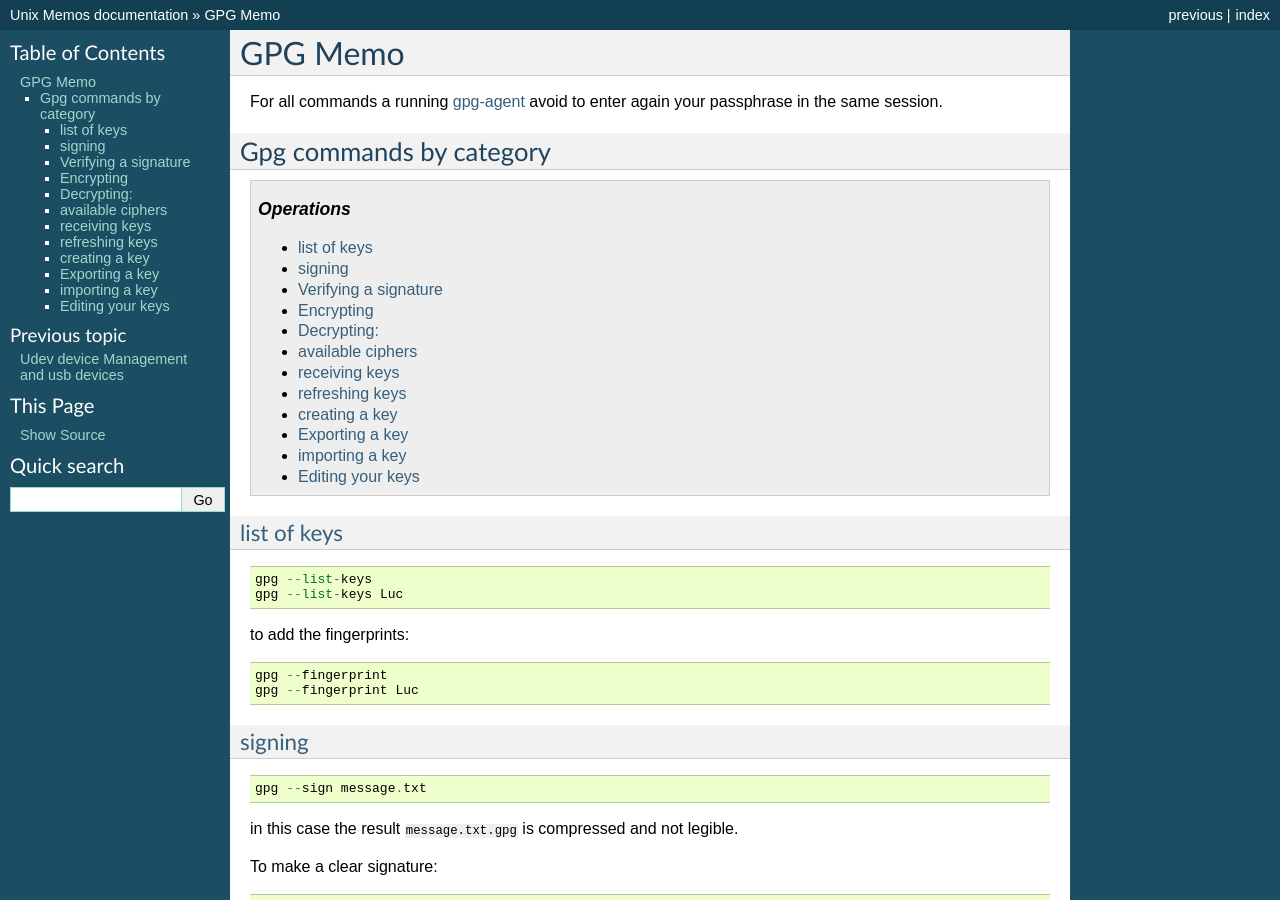
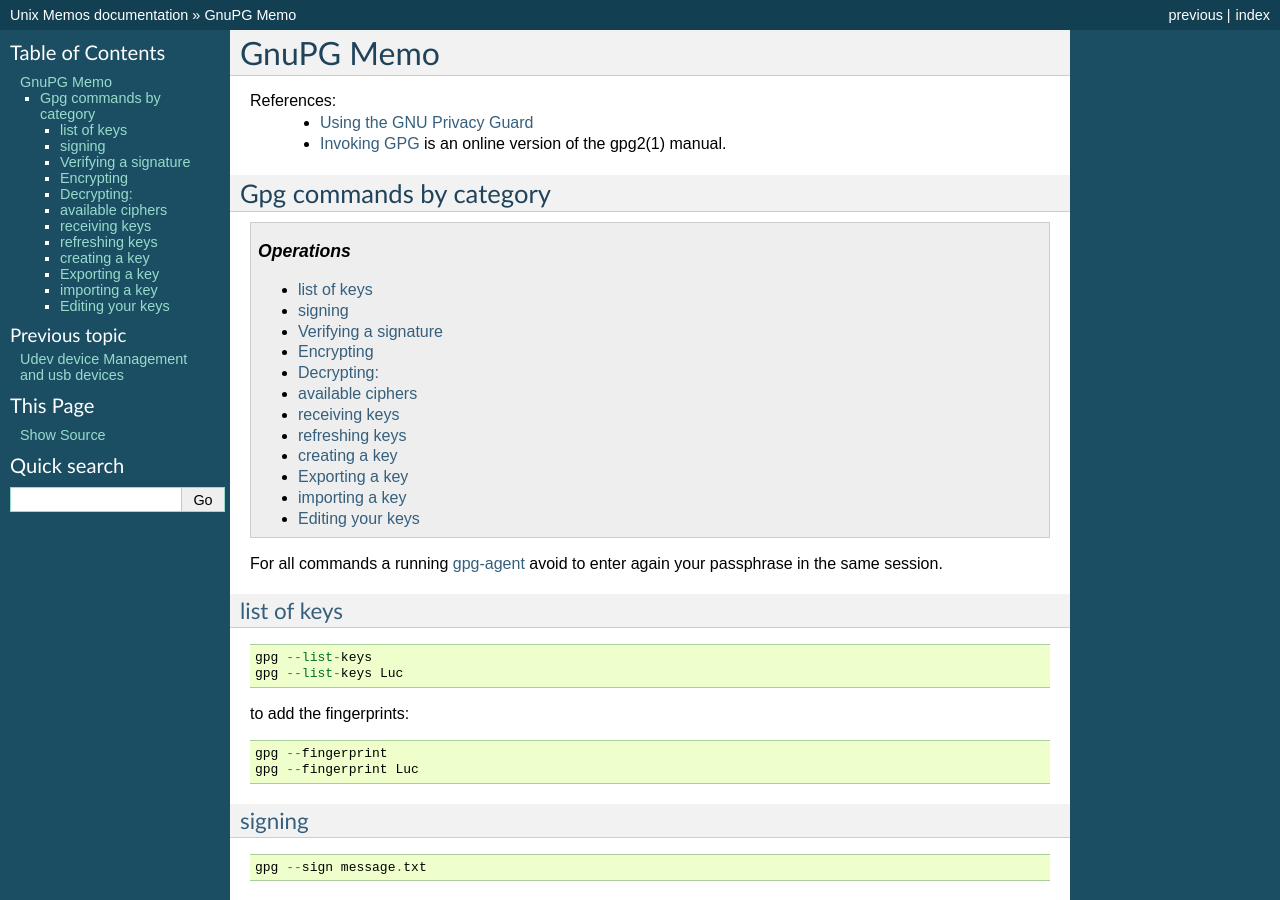
Before and after one commit to marczz/unix_memo, a Sphinx documentation site: the page built from source/gnupg.rst, in a window 1280 px wide and 900 px high. Built offline with Sphinx 7.4.7, drawn with Linux system fonts in a browser that asks for light colours; pages that are not in the unit, such as notebooks, are missing from menus; the version number could not be read and is left out.

Commit message:
gnupg.rst: added references.

```diff
--- a/source/gnupg.rst
+++ b/source/gnupg.rst
@@ -1,9 +1,11 @@
-GPG Memo
-========
-
-For all commands a running
-`gpg-agent <http://www.gnupg.org/documentation/manuals/gnupg/Invoking-GPG_002dAGENT.html>`__
-avoid to enter again your passphrase in the same session.
+GnuPG Memo
+==========
+References:
+    -    `Using the GNU Privacy Guard
+         <http://www.gnupg.org/documentation/manuals/gnupg/>`_
+    -    `Invoking GPG
+         <http://www.gnupg.org/documentation/manuals/gnupg/Invoking-GPG.html>`_
+         is an online version of the gpg2(1) manual.
 
 Gpg commands by category
 ------------------------
@@ -12,6 +14,9 @@
    :depth: 2
    :local:
 
+For all commands a running
+`gpg-agent <http://www.gnupg.org/documentation/manuals/gnupg/Invoking-GPG_002dAGENT.html>`__
+avoid to enter again your passphrase in the same session.
 
 list of keys
 ~~~~~~~~~~~~
```
